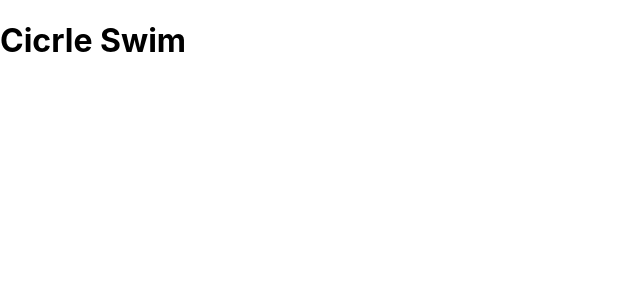
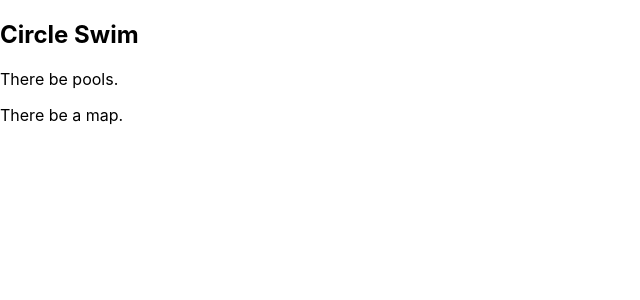
Before and after one commit to partiallymisplaced/circle-swim, a React (Create React App) app: page / in a window 1280 px wide. Shown: the top 300 px of the page, without its empty margins (0-640 px from the left). Built offline with nearby package versions, Linux system fonts and the light colour scheme.

Commit message:
Adds component scaffolding

```diff
--- a/src/App.js
+++ b/src/App.js
@@ -2,12 +2,17 @@ import React, { Component } from 'react';
 // import logo from './logo.svg';
 import './App.css';
 
+import PoolList from './PoolList';
+import Map from './Map';
+
 class App extends Component {
+
   render() {
     return (
-    <div>
-      <h1>Cicrle Swim</h1>
-    </div>
+    <main>
+      <PoolList />
+      <Map />
+    </main>
     );
   }
 }
--- /dev/null
+++ b/src/Map.js
@@ -0,0 +1,13 @@
+import React, { Component } from 'react';
+
+class Map extends Component {
+  render() {
+    return (
+      <div>
+        <p>There be a map.</p>
+      </div>
+    )
+  }
+}
+
+export default Map;
--- /dev/null
+++ b/src/Pool.js
@@ -0,0 +1,13 @@
+import React, { Component } from 'react';
+
+class Pool extends Component {
+  render() {
+    return (
+      <div>
+        <p>There be pools.</p>
+      </div>
+    )
+  }
+}
+
+export default Pool;
--- /dev/null
+++ b/src/PoolList.js
@@ -0,0 +1,17 @@
+import React, { Component } from 'react';
+import Pool from './Pool';
+
+class PoolList extends Component {
+  render() {
+    return (
+      <aside>
+      <h1>Circle Swim</h1>
+      <div>
+        <Pool />
+      </div>
+      </aside>
+    )
+  }
+}
+
+export default PoolList;
```
